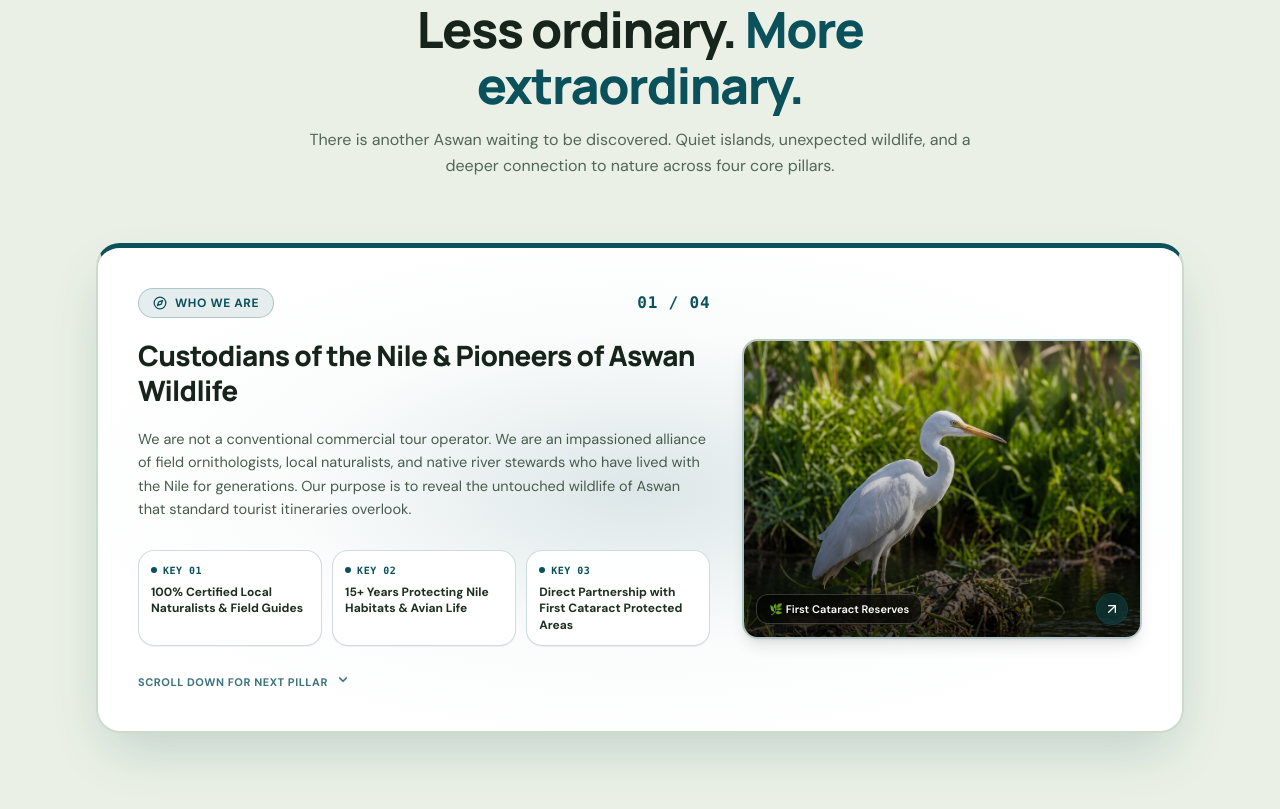
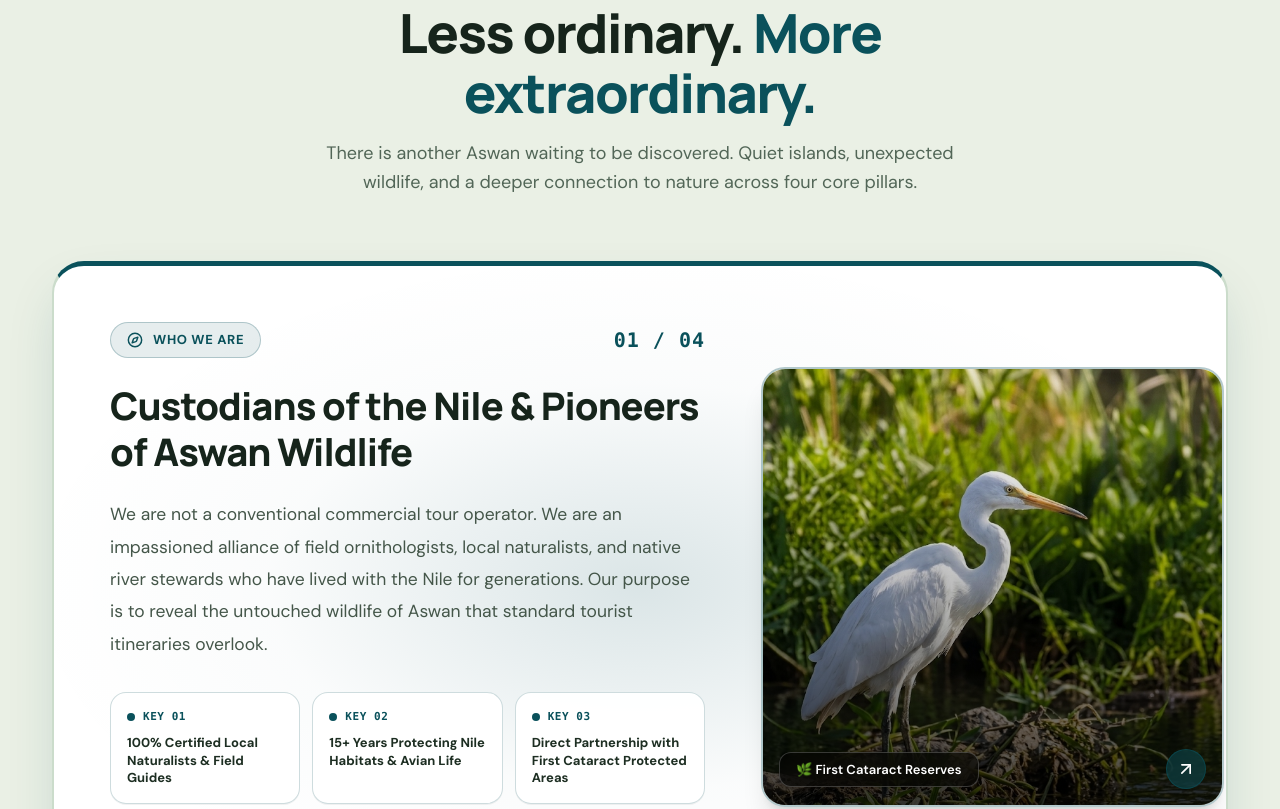
Before and after one commit to Islam-Shahat/Aswan-Nature, a React (Vite) app: page / in a window 1280 px wide. Shown: the part 1120-1929 px from the top of the page. Built offline with nearby package versions, Linux system fonts and the light colour scheme; a web font is replaced by a local one.

Commit message:
style(cards): scale up card height (min-h-[590px]), typography, and image dimensions for generous prominence

```diff
--- a/src/components/NotYourUsualAswan.jsx
+++ b/src/components/NotYourUsualAswan.jsx
@@ -137,15 +137,15 @@ export const NotYourUsualAswan = ({ currentLang = 'EN' }) => {
 
   return (
     <section id="about" className="py-20 lg:py-28 bg-[#EAF0E5] relative">
-      <div className="max-w-6xl mx-auto px-4 sm:px-6 lg:px-8">
+      <div className="max-w-[1240px] mx-auto px-4 sm:px-6 lg:px-8">
         {/* Section Header */}
         <div className="text-center max-w-3xl mx-auto mb-12 sm:mb-16">
-          <div className="inline-flex items-center gap-2 px-4 py-1.5 rounded-full bg-white border border-[#0a515b]/30 text-[#0a515b] text-xs font-bold uppercase tracking-[0.2em] mb-4 shadow-xs">
+          <div className="inline-flex items-center gap-2 px-4 py-1.5 rounded-full bg-white border border-[#0a515b]/30 text-[#0a515b] text-xs sm:text-[13px] font-bold uppercase tracking-[0.2em] mb-4 shadow-xs">
             <Sparkles className="w-3.5 h-3.5 text-[#0a515b]" />
             <span>{isAr ? 'ليست أسوان التقليدية' : 'NOT YOUR USUAL ASWAN'}</span>
           </div>
 
-          <h2 className="text-3xl sm:text-4xl lg:text-[50px] font-extrabold tracking-[-0.03em] leading-[1.12] text-[#16241B] font-heading">
+          <h2 className="text-3xl sm:text-4xl lg:text-[54px] font-extrabold tracking-[-0.03em] leading-[1.12] text-[#16241B] font-heading">
             {isAr ? (
               <>
                 أقل تقليدية.{' '}
@@ -159,7 +159,7 @@ export const NotYourUsualAswan = ({ currentLang = 'EN' }) => {
             )}
           </h2>
 
-          <p className="text-sm sm:text-base text-[#526657] mt-3.5 leading-relaxed max-w-2xl mx-auto">
+          <p className="text-base sm:text-lg text-[#526657] mt-4 leading-relaxed max-w-2xl mx-auto">
             {isAr
               ? 'هناك أسوان أخرى تنتظر من يكتشفها. جزر هادئة، وحياة برية غير متوقعة، واتصال أعمق بعالم الطبيعة عبر 4 ركائز تصنع هويتنا.'
               : 'There is another Aswan waiting to be discovered. Quiet islands, unexpected wildlife, and a deeper connection to nature across four core pillars.'}
@@ -167,7 +167,7 @@ export const NotYourUsualAswan = ({ currentLang = 'EN' }) => {
         </div>
 
         {/* Stacking Cards Deck Container */}
-        <div className="relative space-y-12 sm:space-y-16 pb-12 sm:pb-20">
+        <div className="relative space-y-14 sm:space-y-20 pb-16 sm:pb-24">
           {cards.map((card, idx) => {
             const Icon = card.icon;
             const isLast = idx === cards.length - 1;
@@ -177,40 +177,40 @@ export const NotYourUsualAswan = ({ currentLang = 'EN' }) => {
               <div
                 key={card.id}
                 style={{
-                  top: `calc(105px + ${idx * 24}px)`,
+                  top: `calc(90px + ${idx * 22}px)`,
                   zIndex: 10 + idx,
                 }}
                 className={`sticky transition-all duration-300 ${
-                  !isLast ? 'mb-[30vh] sm:mb-[42vh]' : 'mb-0'
+                  !isLast ? 'mb-[35vh] sm:mb-[48vh]' : 'mb-0'
                 }`}
               >
-                {/* Large Card Shell with prominent top border and center gradient glow in #0a515b */}
+                {/* Large Card Shell with increased height, padding, and center gradient glow */}
                 <div
-                  className={`relative rounded-3xl p-6 sm:p-8 lg:p-10 backdrop-blur-xs transition-transform duration-300 overflow-hidden ${card.bgClass}`}
+                  className={`relative rounded-3xl sm:rounded-[32px] p-7 sm:p-10 lg:p-12 xl:p-14 min-h-[500px] sm:min-h-[550px] lg:min-h-[590px] flex flex-col justify-center backdrop-blur-xs transition-transform duration-300 overflow-hidden ${card.bgClass}`}
                 >
                   {/* Subtle Gradient Glow in the center of the card (#0a515b) */}
                   <div
-                    className={`absolute inset-0 rounded-3xl pointer-events-none ${
+                    className={`absolute inset-0 rounded-3xl sm:rounded-[32px] pointer-events-none ${
                       isNight
-                        ? 'bg-[radial-gradient(ellipse_at_center,rgba(10,81,91,0.45)_0%,transparent_75%)]'
-                        : 'bg-[radial-gradient(ellipse_at_center,rgba(10,81,91,0.14)_0%,rgba(10,81,91,0.02)_45%,transparent_75%)]'
+                        ? 'bg-[radial-gradient(ellipse_at_center,rgba(10,81,91,0.5)_0%,transparent_75%)]'
+                        : 'bg-[radial-gradient(ellipse_at_center,rgba(10,81,91,0.15)_0%,rgba(10,81,91,0.02)_45%,transparent_75%)]'
                     }`}
                   />
 
-                  <div className="relative z-10 grid grid-cols-1 lg:grid-cols-12 gap-6 lg:gap-8 items-center">
+                  <div className="relative z-10 grid grid-cols-1 lg:grid-cols-12 gap-8 lg:gap-10 xl:gap-14 items-center my-auto">
                     {/* Content Column (7 cols) */}
-                    <div className="lg:col-span-7 space-y-4 sm:space-y-5">
+                    <div className="lg:col-span-7 space-y-5 sm:space-y-6">
                       {/* Top Header Badge & Number */}
                       <div className="flex items-center justify-between">
                         <span
-                          className={`inline-flex items-center gap-2 px-3.5 py-1.5 rounded-full text-xs font-bold tracking-wider uppercase ${card.tagBg}`}
+                          className={`inline-flex items-center gap-2.5 px-4 py-2 rounded-full text-xs sm:text-[13px] font-bold tracking-wider uppercase ${card.tagBg}`}
                         >
-                          <Icon className="w-3.5 h-3.5 stroke-[2.2]" />
+                          <Icon className="w-4 h-4 stroke-[2.2]" />
                           <span>{card.tag}</span>
                         </span>
 
                         <span
-                          className={`text-sm sm:text-base font-extrabold tracking-wider font-mono ${
+                          className={`text-base sm:text-lg lg:text-xl font-extrabold tracking-wider font-mono ${
                             isNight ? 'text-[#2BE019]' : 'text-[#0a515b]'
                           }`}
                         >
@@ -218,43 +218,43 @@ export const NotYourUsualAswan = ({ currentLang = 'EN' }) => {
                         </span>
                       </div>
 
-                      {/* Main Card Title */}
+                      {/* Main Card Title - Scaled Up */}
                       <h3
-                        className={`text-xl sm:text-2xl lg:text-[28px] font-extrabold leading-tight tracking-tight font-heading ${
+                        className={`text-2xl sm:text-3xl lg:text-[34px] xl:text-[38px] font-extrabold leading-[1.22] tracking-tight font-heading ${
                           isNight ? 'text-white' : 'text-[#16241B]'
                         }`}
                       >
                         {card.title}
                       </h3>
 
-                      {/* Description */}
+                      {/* Description - Scaled Up for Comfortable Reading */}
                       <p
-                        className={`text-xs sm:text-sm lg:text-[14.5px] leading-relaxed ${
-                          isNight ? 'text-[#C5D8CA]' : 'text-[#485C4D]'
+                        className={`text-sm sm:text-base lg:text-[16.5px] xl:text-[17.5px] leading-[1.8] sm:leading-[1.85] ${
+                          isNight ? 'text-[#C5D8CA]' : 'text-[#445649]'
                         }`}
                       >
                         {card.desc}
                       </p>
 
-                      {/* Key Highlights / Modern Feature Tiles */}
-                      <div className="grid grid-cols-1 sm:grid-cols-3 gap-2.5 pt-2">
+                      {/* Key Highlights / Modern Feature Tiles - Scaled Up */}
+                      <div className="grid grid-cols-1 sm:grid-cols-3 gap-3 pt-2">
                         {card.pills.map((pillText, pIdx) => (
                           <div
                             key={pIdx}
-                            className={`p-3 rounded-2xl border transition-all duration-200 group/tile ${
+                            className={`p-3.5 sm:p-4 rounded-2xl border transition-all duration-200 group/tile ${
                               isNight
                                 ? 'bg-white/5 border-white/10 hover:border-[#2BE019]/50 text-white'
                                 : 'bg-white/95 border-[#0a515b]/20 hover:border-[#0a515b] shadow-2xs hover:shadow-xs text-[#16241B]'
                             }`}
                           >
-                            <div className="flex items-center gap-1.5 mb-1.5">
+                            <div className="flex items-center gap-2 mb-2">
                               <span
-                                className={`w-1.5 h-1.5 rounded-full ${
+                                className={`w-2 h-2 rounded-full ${
                                   isNight ? 'bg-[#2BE019]' : 'bg-[#0a515b]'
                                 } group-hover/tile:scale-125 transition-transform`}
                               />
                               <span
-                                className={`text-[10px] font-bold uppercase tracking-wider font-mono ${
+                                className={`text-[11px] font-bold uppercase tracking-wider font-mono ${
                                   isNight ? 'text-[#2BE019]' : 'text-[#0a515b]'
                                 }`}
                               >
@@ -262,7 +262,7 @@ export const NotYourUsualAswan = ({ currentLang = 'EN' }) => {
                               </span>
                             </div>
                             <p
-                              className={`text-[11.5px] sm:text-xs font-bold leading-snug ${
+                              className={`text-xs sm:text-[13px] font-bold leading-snug ${
                                 isNight ? 'text-[#E2EBE5]' : 'text-[#1D2E22]'
                               }`}
                             >
@@ -274,16 +274,16 @@ export const NotYourUsualAswan = ({ currentLang = 'EN' }) => {
 
                       {/* Scroll Hint on Cards Before the Last One */}
                       {!isLast && (
-                        <div className="pt-2 flex items-center gap-2 text-[11px] font-bold text-[#0a515b]/80 uppercase tracking-wider">
+                        <div className="pt-2 flex items-center gap-2.5 text-xs font-bold text-[#0a515b]/80 uppercase tracking-wider">
                           <span>{isAr ? 'مرر للأسفل للكشف عن التالي' : 'Scroll down for next pillar'}</span>
-                          <ChevronDown className="w-3.5 h-3.5 animate-bounce text-[#0a515b]" />
+                          <ChevronDown className="w-4 h-4 animate-bounce text-[#0a515b]" />
                         </div>
                       )}
                     </div>
 
-                    {/* Visual Column (5 cols) */}
+                    {/* Visual Column (5 cols) - Scaled Up Height */}
                     <div className="lg:col-span-5 relative">
-                      <div className="relative aspect-[4/3] sm:aspect-[16/10] lg:aspect-[4/3] rounded-2xl overflow-hidden shadow-lg border-2 border-[#0a515b]/30 group">
+                      <div className="relative aspect-[4/3] sm:aspect-[16/11] lg:aspect-[4/3.8] min-h-[300px] sm:min-h-[360px] lg:min-h-[440px] rounded-2xl sm:rounded-3xl overflow-hidden shadow-xl border-2 border-[#0a515b]/30 group">
                         <img
                           src={card.image}
                           alt={card.title}
@@ -291,15 +291,15 @@ export const NotYourUsualAswan = ({ currentLang = 'EN' }) => {
                           loading="lazy"
                         />
                         {/* Atmospheric gradient overlay */}
-                        <div className="absolute inset-0 bg-gradient-to-t from-black/70 via-black/20 to-transparent pointer-events-none" />
+                        <div className="absolute inset-0 bg-gradient-to-t from-black/75 via-black/25 to-transparent pointer-events-none" />
 
                         {/* Floating Nature Tag Badge */}
-                        <div className="absolute bottom-3 inset-x-3 flex items-center justify-between">
-                          <span className="px-3 py-1.5 rounded-xl bg-black/60 backdrop-blur-md text-[11px] font-semibold text-white border border-white/20 shadow-md">
+                        <div className="absolute bottom-4 inset-x-4 flex items-center justify-between">
+                          <span className="px-3.5 sm:px-4 py-2 rounded-xl bg-black/60 backdrop-blur-md text-xs sm:text-[13px] font-semibold text-white border border-white/20 shadow-md">
                             🌿 {card.badge}
                           </span>
-                          <span className="w-8 h-8 rounded-full bg-[#0a515b]/40 backdrop-blur-md border border-[#0a515b]/50 flex items-center justify-center text-white group-hover:bg-[#0a515b] group-hover:text-white transition-all">
-                            <ArrowUpRight className="w-4 h-4 rtl:rotate-90" />
+                          <span className="w-9 h-9 sm:w-10 sm:h-10 rounded-full bg-[#0a515b]/50 backdrop-blur-md border border-[#0a515b]/60 flex items-center justify-center text-white group-hover:bg-[#0a515b] group-hover:text-white transition-all">
+                            <ArrowUpRight className="w-4 h-4 sm:w-5 sm:h-5 rtl:rotate-90" />
                           </span>
                         </div>
                       </div>
```
